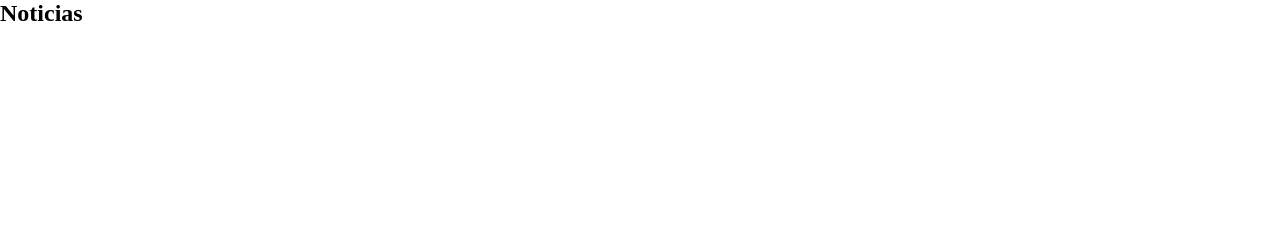
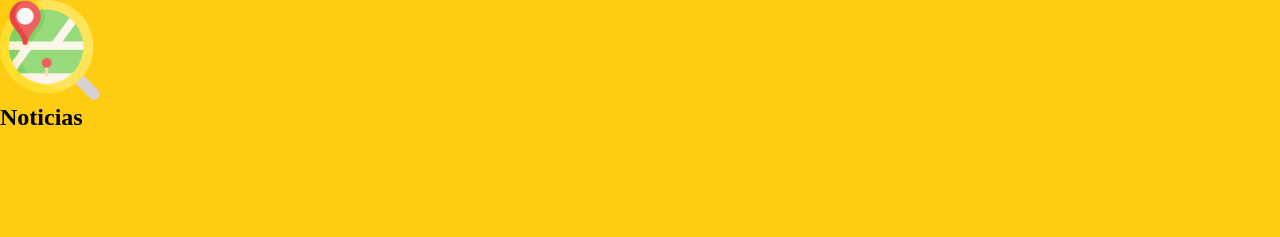
Before and after one commit to FridaRodriguezPa/notalertmex, a website: page noticias.html in a window 1280 px wide. Shown: the top 237 px of the page. Drawn offline with Linux system fonts and the light colour scheme.

Commit message:
descargo cambios del repo remoto

```diff
--- a/noticias.html
+++ b/noticias.html
@@ -11,6 +11,9 @@
 
   <header>
     <section class="hero__news">
+      <div class="news__img">
+        <img src="img/search.png" alt="">
+      </div>
       <h1 class="hero__title">Noticias</h1>
     </section>
   </header>
--- a/src/scss/_news.scss
+++ b/src/scss/_news.scss
@@ -1,3 +1,15 @@
+@import 'colors';
+
 .hero__news{
   height: 30vh;
+  background-color: $color-yellow-mustard;
+
+  .news__img{
+    width: 100px;
+
+    img{
+      max-inline-size: 100%;
+    }
+  }
+
 }
--- a/src/scss/styles.scss
+++ b/src/scss/styles.scss
@@ -1,9 +1,5 @@
 @import 'news';
 @import 'colors';
-@import 'variables';
-@import 'mixin';
-
-
 
 *,
 ::after,
```
Also changed, not shown: dist/css/styles.css, 1 other file.
